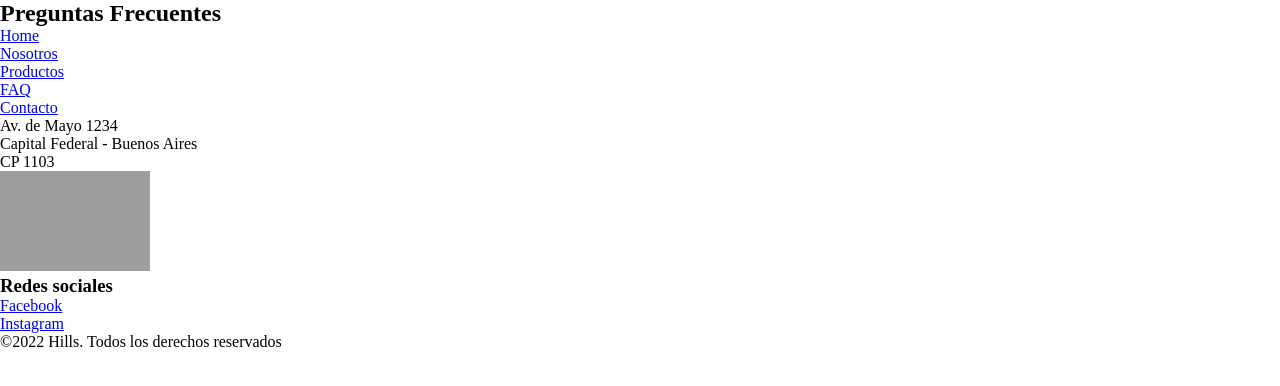
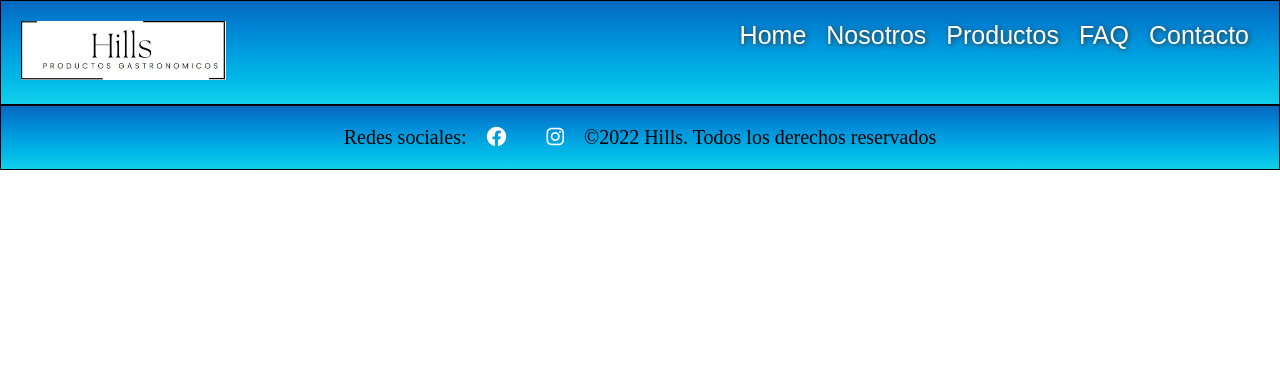
Before and after one commit to NicolasVera10/Idea-Vera, a plain HTML site: page pages/faq.html in a window 1280 px wide. Drawn offline with Linux system fonts and the light colour scheme; files that its build step writes are made by us from their sources; grey boxes are pictures that could not be loaded.

Commit message:
agregue footer y header a todas las páginas

```diff
--- a/pages/faq.html
+++ b/pages/faq.html
@@ -4,36 +4,34 @@
     <meta charset="UTF-8">
     <meta http-equiv="X-UA-Compatible" content="IE=edge">
     <meta name="viewport" content="width=device-width, initial-scale=1.0">
-    <link rel="stylesheet" href="../estilo.css">
+    <link rel="stylesheet" href="https://cdnjs.cloudflare.com/ajax/libs/font-awesome/6.1.2/css/all.min.css" integrity="sha512-1sCRPdkRXhBV2PBLUdRb4tMg1w2YPf37qatUFeS7zlBy7jJI8Lf4VHwWfZZfpXtYSLy85pkm9GaYVYMfw5BC1A==" crossorigin="anonymous" referrerpolicy="no-referrer" />
+    <link rel="stylesheet" href="../css/estilo.css">
     <title>Hills</title>
 </head>
 <body>
-    <header>
-        <h2>Preguntas Frecuentes</h2>
+    <div class="grid">
+        <header class="header">
+            <a href="index.html">
+                <img class="logo" width="50%" src="../multimedia/logo hills.jpg" alt="">
+            </a>
             <nav>
-            <ul>
+                <ul class="listaNav">
                     <li><a href="../index.html">Home</a></li>
-                <li><a href="nosotros.html">Nosotros</a></li>
+                    <li><a href="#">Nosotros</a></li>
                     <li><a href="productos.html">Productos</a></li>
-                <li><a href="#">FAQ</a></li>
+                    <li><a href="faq.html">FAQ</a></li>
                     <li><a href="contacto.html">Contacto</a></li>
                 </ul>
             </nav>
         </header>
-    <footer>
-            <p>Av. de Mayo 1234</p>
-            <p>Capital Federal - Buenos Aires</p>
-            <p>CP 1103</p>
-        <div>
-            <iframe src="https://www.google.com/maps/embed?pb=!1m18!1m12!1m3!1d3284.184077978798!2d-58.38660468491979!3d-34.599506480460605!2m3!1f0!2f0!3f0!3m2!1i1024!2i768!4f13.1!3m3!1m2!1s0x95bccac793b67363%3A0x33c4652d61604f96!2sAv.%20C%C3%B3rdoba%201234%2C%20C1055AAP%20CABA!5e0!3m2!1ses!2sar!4v1658110170520!5m2!1ses!2sar" width="150" height="100" style="border:0;" allowfullscreen="" loading="lazy" referrerpolicy="no-referrer-when-downgrade"></iframe>
-        </div>
-        <h3>Redes sociales</h3>
-        <ul>
+        <footer class="footer">
+            <p>Redes sociales:</p>
+                <ul class="listaFooter">
                     <li>
-                <a href="Facebook">Facebook</a>
+                    <a href="Facebook"><i class="fa-brands fa-facebook"></i></a>
                     </li>
                     <li>
-                <a href="Instagram">Instagram</a>
+                    <a href="Instagram"><i class="fa-brands fa-instagram"></i></a>
                     </li>
                 </ul>
             <p>©2022 Hills. Todos los derechos reservados</p>
```
Also changed, not shown: pages/nosotros.html (+13 -15 lines). Lines whose indentation alone changed are shown as unchanged.
